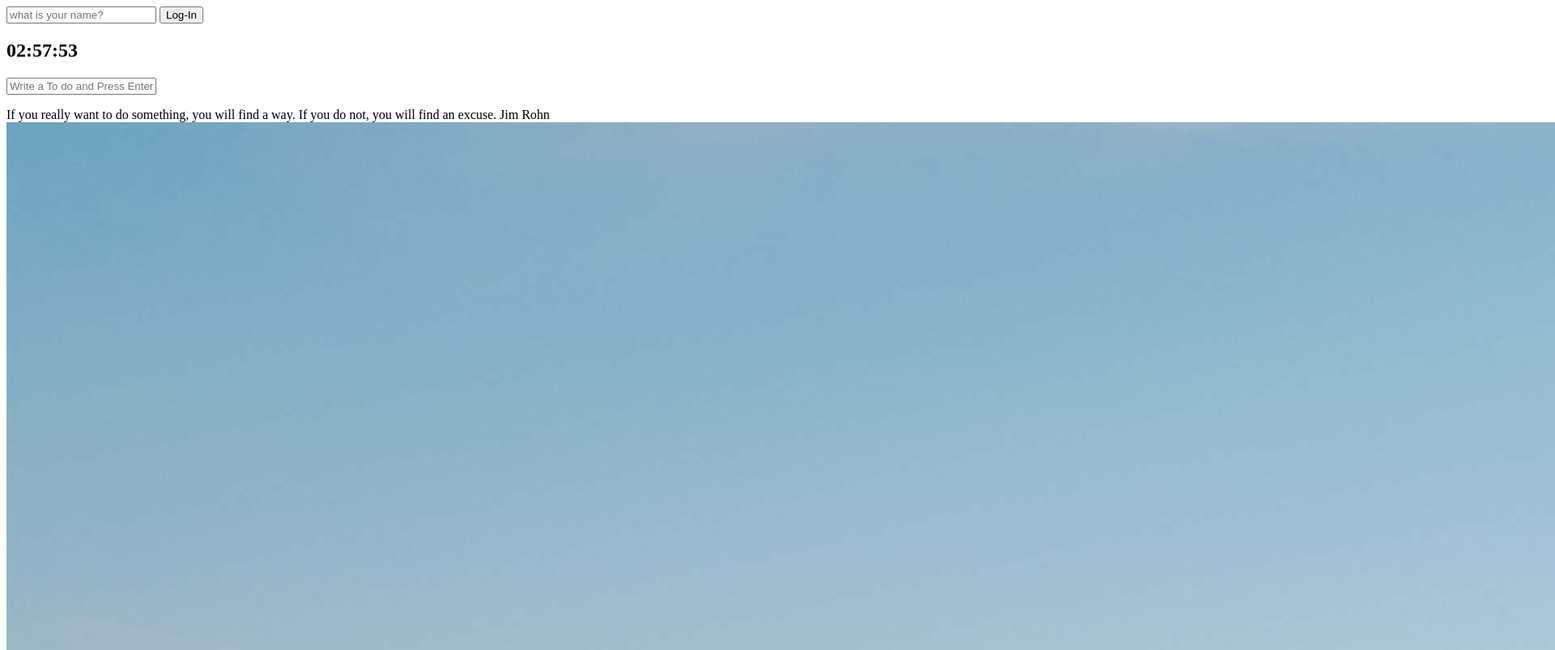
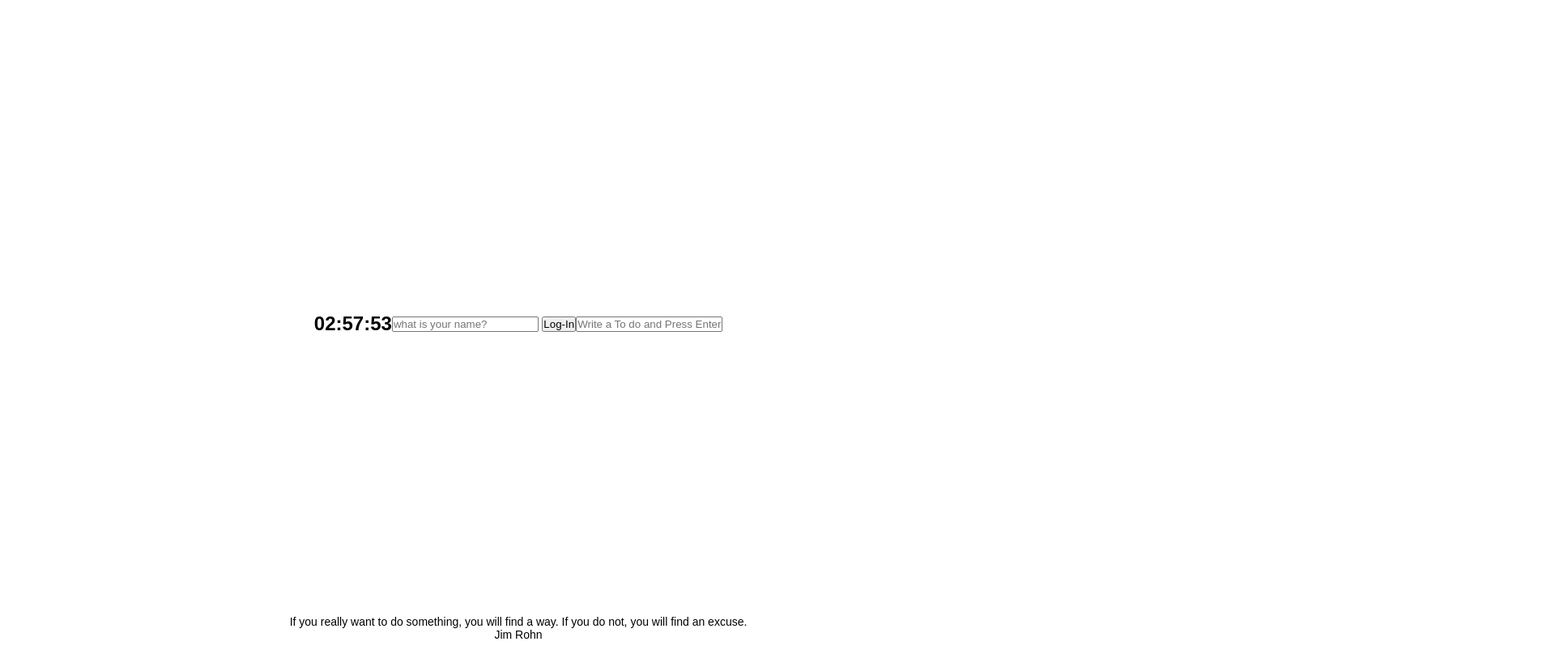
Before and after one commit to codnr98/Momentum-App, a plain HTML site: page index.html in a window 1280 px wide. Shown: the top 803 px of the page at 81% size, 1920 px wide, since content can reach past the window. Drawn offline with Linux system fonts and the light colour scheme.

Commit message:
css 수정

```diff
--- a/CSS/style.css
+++ b/CSS/style.css
@@ -1,3 +1,67 @@
+* {
+    margin: 0;
+    padding: 0;
+    box-sizing: border-box;
+
+}
+
+li {
+    list-style-type: none;
+}
+
+a {
+    text-decoration: none;
+}
+
+body {
+    font-family: sans-serif;
+    height: 100vh;
+    display: flex;
+    flex-direction: column;
+}
+
 .hidden {
     display: none;
 }
+
+/* header */
+header {
+    height: 40px;
+}
+
+#weather {
+    height: 100%;
+    width: 100%;
+    padding: 10px 20px;
+}
+
+#weather {
+    height: 100%;
+    display: flex;
+    justify-content: flex-end; /* justify-content는 가로축 범위 flex-end는 요소들을 컨테이너 우측에 정렬 */
+    align-items: center; /*align-items은 세로축 범위*/
+    font-size: 14px;
+}
+
+/* content */
+.content-section {
+    flex-grow: 1; /* flex-item요소가 flex-container 내부에서 할당가능한 공간을 선언 */
+    display: flex;
+    justify-content: center;
+    align-items: center;
+}
+
+
+
+/* footer */
+footer {
+    height: 40px;
+}
+
+#quote span {
+    height: 100%;
+    display: flex;
+    justify-content: center; /* justify-content는 가로축 범위 flex-end는 요소들을 컨테이너 우측에 정렬 */
+    align-items: center; /*align-items은 세로축 범위*/
+    font-size: 14px;
+}
--- a/JS/background.js
+++ b/JS/background.js
@@ -10,4 +10,5 @@ const bgImage = document.createElement("img"); // createElement()는 html tag를
 
 bgImage.src = `img/${chosenImage}`; // 위에서 만든 tag에 src를 넣는다.
 
-document.body.appendChild(bgImage); //JS에서 만든 html tag를 html의 <body>로 보낸다.
+// document.body.appendChild(bgImage);
+ //JS에서 만든 html tag를 html의 <body>로 보낸다.
--- a/index.html
+++ b/index.html
@@ -8,6 +8,23 @@
      <title>Momentum App</title>
  </head>
  <body>
+     <!-- weather -->
+     <header>
+         <div id="weather">
+            <span></span>
+            <span></span>
+        </div>
+     </header>
+
+    <section class="content-section">
+        <!-- clock -->
+        <div>
+            <h1 id="clock"></h1>
+            <h2 id="greeting" class="hidden"></h2>
+        </div>
+
+
+        <!-- login -->
         <form id="login-form"> <!--input의 유효성 검사를 작동시키기 위해서는 input이 form안에 있어야한다. -->
             <!-- input안에 button을 누르거나 type이 submit인 input을 클릭하면 새로고침뒤 form을 submit한다. -->
             <input
@@ -18,20 +35,27 @@
             />
             <input type="submit" value="Log-In"/>
         </form>
-     <h2 id="clock"></h2>
-     <h1 id="greeting" class="hidden"></h1>
+
+        <!-- todolist -->
         <form id="todo-form">
             <input type="text" placeholder="Write a To do and Press Enter" required>
         </form>
+        <div>
+
             <ul id="todo-list"></ul>
+        </div>
+    </section>
+
+
+     <!-- quote -->
+     <footer>
          <div id="quote">
              <span></span>
              <span></span>
          </div>
-     <div id="weather">
-         <span></span>
-         <span></span>
-     </div>
+     </footer>
+
+
      <script src="JS/greetings.js"></script>
      <script src="JS/clock.js"></script>
      <script src="JS/quotes.js"></script>
```
Lines whose indentation alone changed are shown as unchanged.
